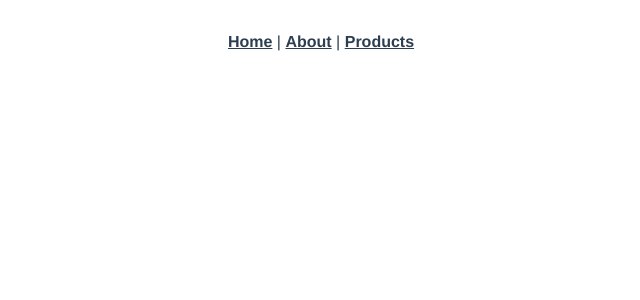
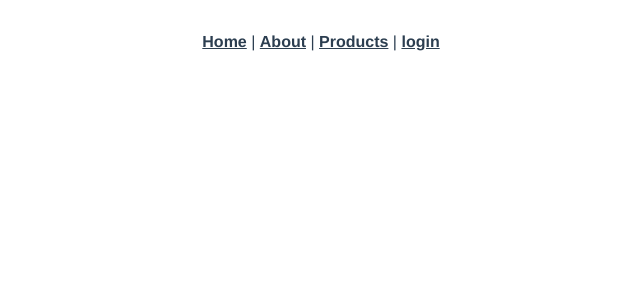
Before and after one commit to hilmimallick/capstone_frontend, a Vue app: page /loging in a window 1280 px wide. Shown: the top 300 px of the page, without its empty margins (319-959 px from the left). Built offline with nearby package versions, Linux system fonts and the light colour scheme.

Commit message:
end of today for front

```diff
--- a/src/App.vue
+++ b/src/App.vue
@@ -2,7 +2,8 @@
   <nav>
     <router-link to="/">Home</router-link> |
     <router-link to="/about">About</router-link> |
-    <router-link to="/products">Products</router-link>
+    <router-link to="/products">Products</router-link> |
+    <router-link to="/login">login</router-link>
   </nav>
   <router-view />
 </template>
--- a/src/router/index.js
+++ b/src/router/index.js
@@ -28,6 +28,11 @@
     component: oneCard,
     props: true,
   },
+  {
+    path: "/loging",
+    name: "login",
+    component: () => import("../views/login.vue"),
+  },
 ];
 
 const router = createRouter({
--- /dev/null
+++ b/src/views/login.vue
@@ -0,0 +1,7 @@
+<template>
+  <div></div>
+</template>
+<script>
+export default {};
+</script>
+<style></style>
```
